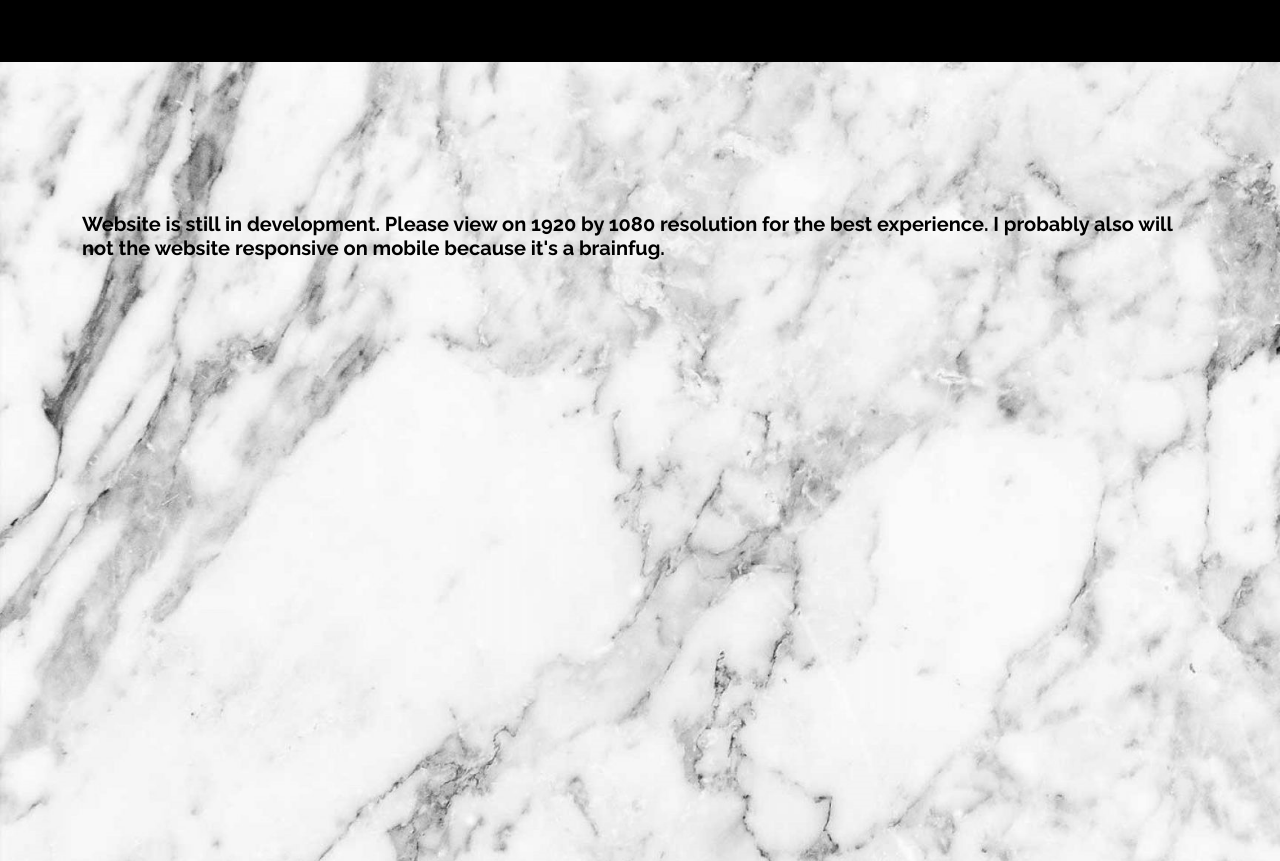
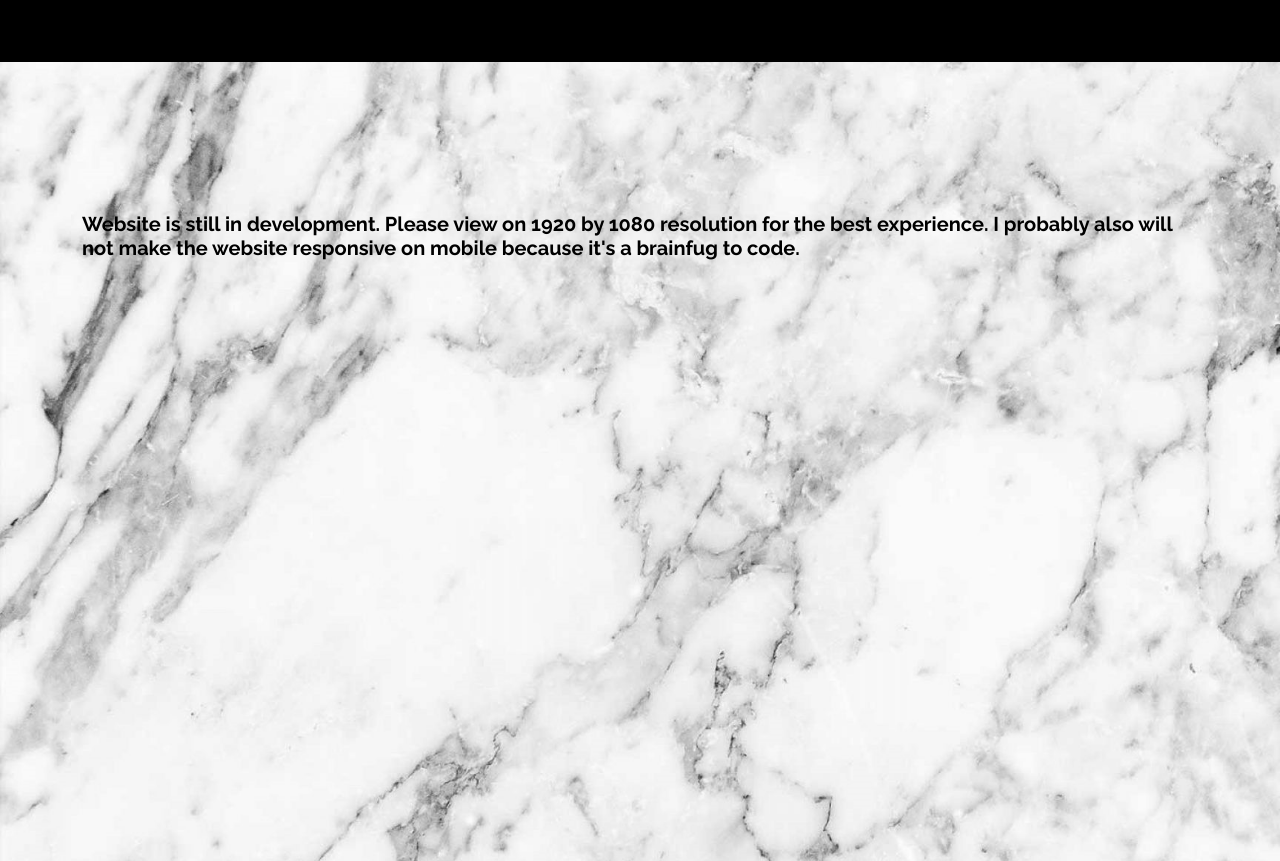
Before and after one commit to fntmz/phntmz_, a Django app: page / in a window 1280 px wide. Shown: the part 738-1599 px from the top of the page. Run offline with Django 3.2, Linux system fonts and the light colour scheme; some libraries are stand-ins or nearby versions.

Commit message:
more lel

```diff
--- a/hello/templates/index.html
+++ b/hello/templates/index.html
@@ -41,7 +41,7 @@
   <div class="container" style="padding-top: 150px">
     <span class="profile-title">
       <h5>Website is still in development. Please view on 1920 by 1080 resolution for the best
-        experience. I probably also will not the website responsive on mobile because it's a brainfug.</h5>
+        experience. I probably also will not make the website responsive on mobile because it's a brainfug to code.</h5>
     </span>
   </div>
 </div>
```
